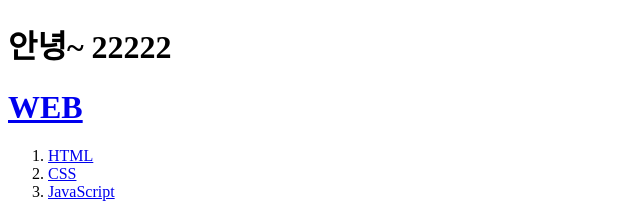
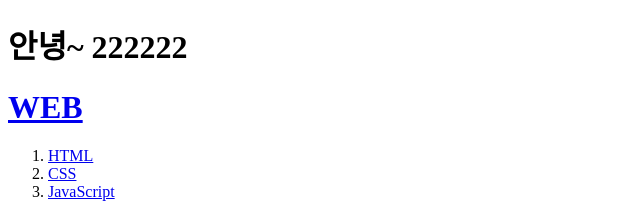
Before and after one commit to developeon/nodejs-heroku, a website: page index.html in a window 1280 px wide. Shown: the top 218 px of the page, 0-640 px from the left. Drawn offline with Linux system fonts and the light colour scheme.

Commit message:
깃허브-헤로쿠 연동 배포 테스트2

```diff
--- a/index.html
+++ b/index.html
@@ -5,7 +5,7 @@
   <meta charset="utf-8">
 </head>
 <body>
-  <h1> 안녕~ 22222</h1>
+  <h1> 안녕~ 222222</h1>
   <h1><a href="index.html">WEB</a></h1>
   <ol>
     <li><a href="1.html">HTML</a></li>
```
